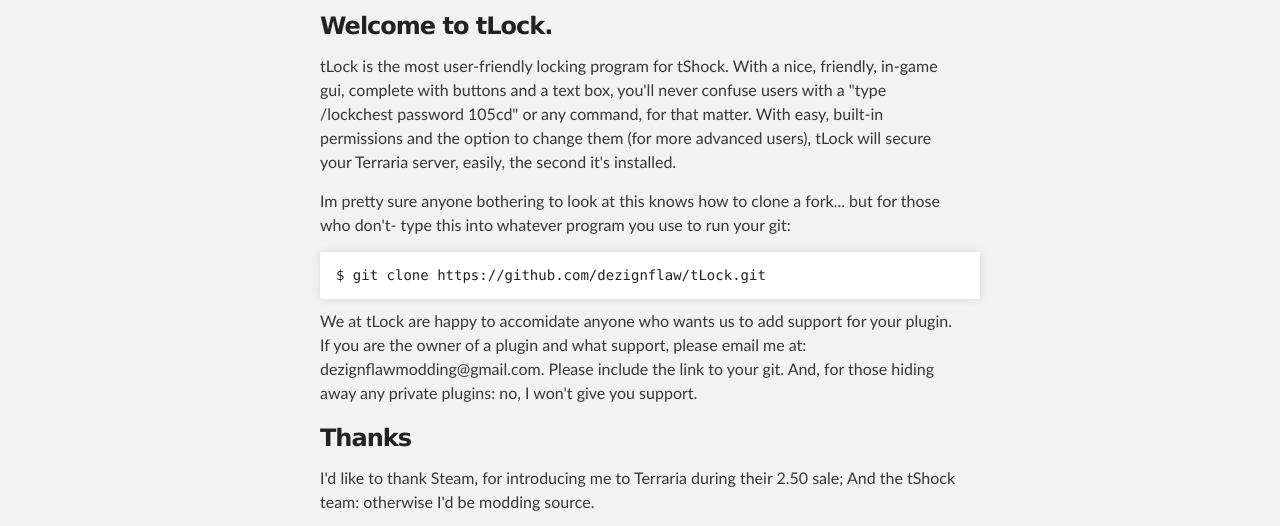
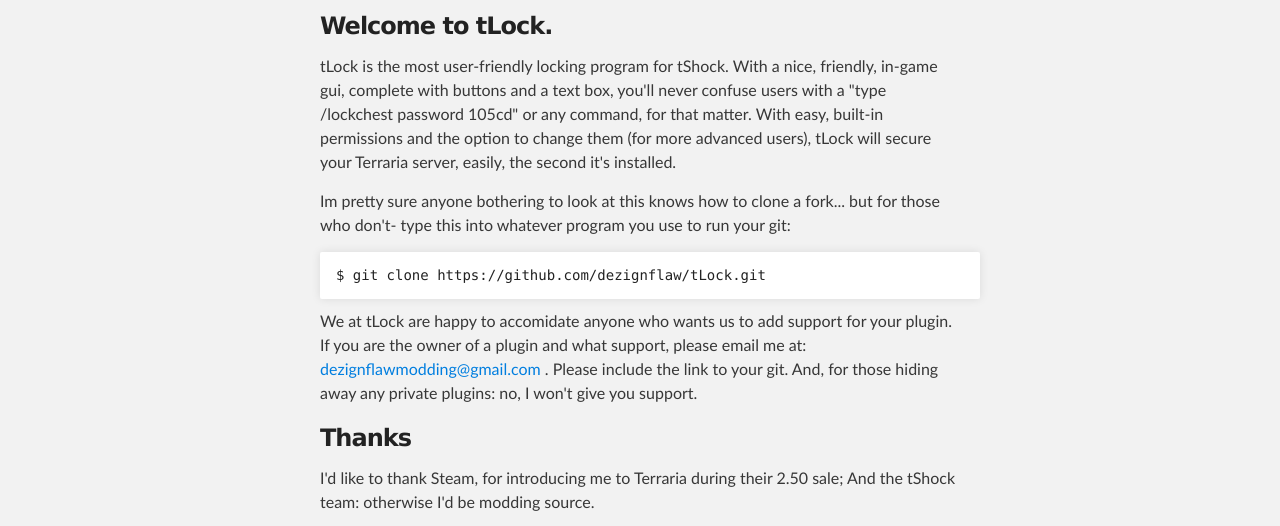
Before and after one commit to dezignflaw/tLock, a plain HTML site: page index.html in a window 1280 px wide. Shown: the part 252-778 px from the top of the page. Drawn offline with Linux system fonts and the light colour scheme.

```diff
--- a/index.html
+++ b/index.html
@@ -42,7 +42,7 @@
 <pre><code>$ git clone https://github.com/dezignflaw/tLock.git
 </code></pre>
 
-<p>We at tLock are happy to accomidate anyone who wants us to add support for your plugin. If you are the owner of a plugin and what support, please email me at: dezignflawmodding@gmail.com. Please include the link to your git. And, for those hiding away any private plugins: no, I won't give you support.</p>
+<p>We at tLock are happy to accomidate anyone who wants us to add support for your plugin. If you are the owner of a plugin and what support, please email me at: <a href="mailto:dezignflawmodding@gmail.com">dezignflawmodding@gmail.com</a> . Please include the link to your git. And, for those hiding away any private plugins: no, I won't give you support.</p>
 
 <h3>Thanks</h3>
 
```
Also changed, not shown: params.json (+1 -1 lines).
